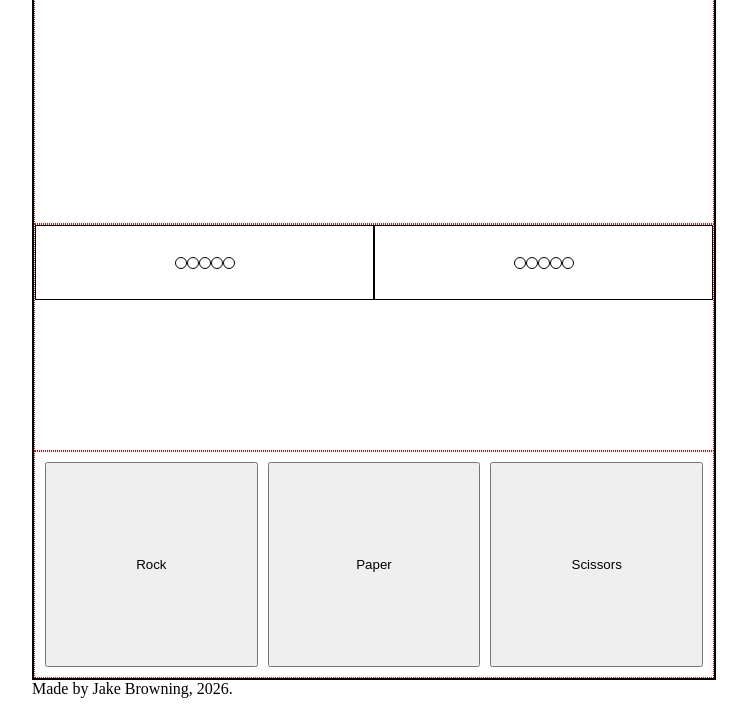
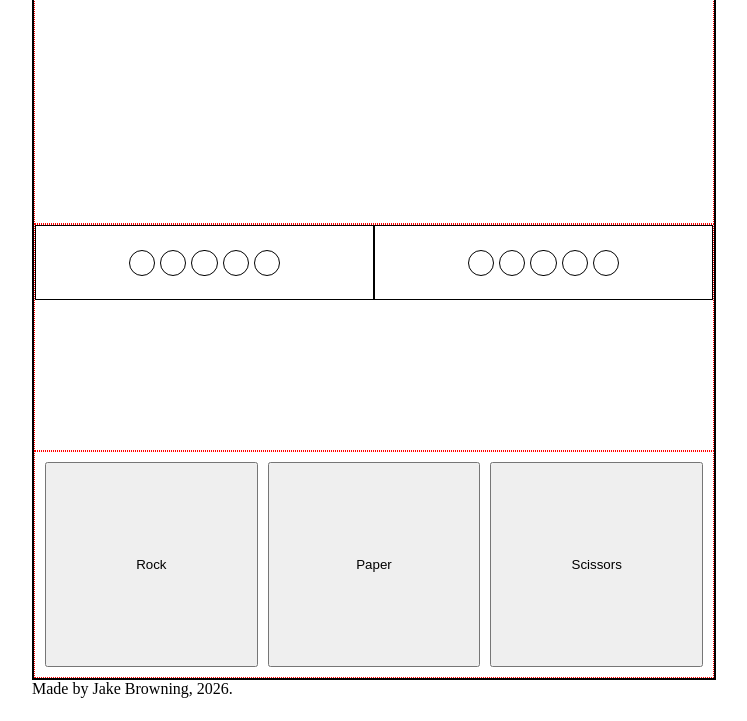
Before and after one commit to JakeBrowning90/rps-2026, a plain HTML site: page index.html in a window 1280 px wide. Shown: the part 79-800 px from the top of the page, without its empty margins (266-1013 px from the left). Drawn offline with Linux system fonts and the light colour scheme.

Commit message:
Size scoring pips as percentage of div and add gaps

```diff
--- a/style.css
+++ b/style.css
@@ -64,12 +64,14 @@ main > * {
 #cpuScoreDiv {
   display: flex;
   border: 1px solid black;
+  gap: 5px;
 }
 
 #humanScoreDiv > div,
 #cpuScoreDiv > div {
-  height: 10px;
-  width: 10px;
+  height: 33%;
+  /* width: 10px; */
+  aspect-ratio: 1/1;
   border: 1px solid black;
   border-radius: 50%;
 }
```
